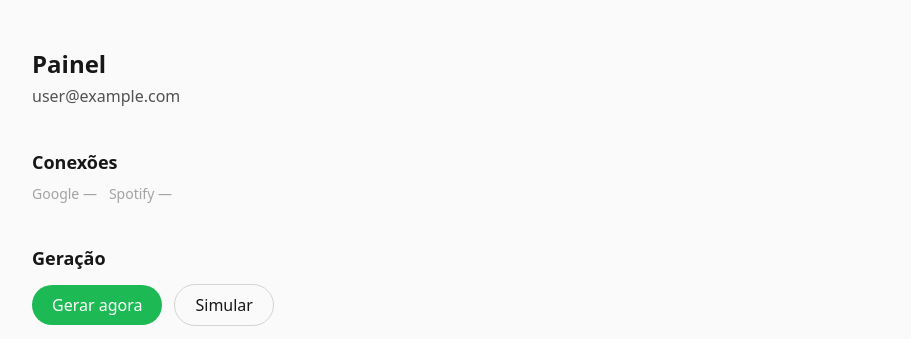
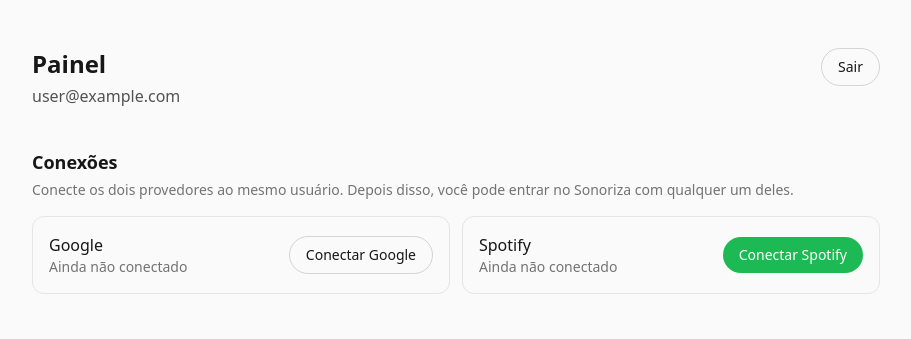
Before and after one commit to marksborn/sonoriza, a Next.js app: page /dashboard in a window 1280 px wide. Shown: the top 339 px of the page, without its empty margins (184-1095 px from the left). Built offline with nearby package versions, Linux system fonts and the light colour scheme; no server answers; the database is empty; sample sign-in values are in the browser's storage.

Commit message:
feat: connect missing OAuth providers from the dashboard

```diff
--- a/src/app/dashboard/page.tsx
+++ b/src/app/dashboard/page.tsx
@@ -1,12 +1,59 @@
 import { redirect } from "next/navigation";
 
 import { RunControls } from "@/components/RunControls";
-import { auth } from "@/lib/auth";
+import { auth, signIn, signOut } from "@/lib/auth";
 import { prisma } from "@/lib/prisma";
 
 export default async function DashboardPage() {
   const session = await auth();
   if (!session?.user?.id) redirect("/");
+
+  async function connectGoogle() {
+    "use server";
+
+    const currentSession = await auth();
+    if (!currentSession?.user?.id) redirect("/");
+
+    const existingAccount = await prisma.account.findFirst({
+      where: {
+        userId: currentSession.user.id,
+        provider: "google",
+      },
+      select: { id: true },
+    });
+
+    if (existingAccount) redirect("/dashboard");
+
+    // Auth.js receives the current database session cookie during the OAuth
+    // callback and links the new provider to this user instead of creating one.
+    await signIn("google", { redirectTo: "/dashboard" });
+  }
+
+  async function connectSpotify() {
+    "use server";
+
+    const currentSession = await auth();
+    if (!currentSession?.user?.id) redirect("/");
+
+    const existingAccount = await prisma.account.findFirst({
+      where: {
+        userId: currentSession.user.id,
+        provider: "spotify",
+      },
+      select: { id: true },
+    });
+
+    if (existingAccount) redirect("/dashboard");
+
+    // If this Spotify account already belongs to another user, Auth.js rejects
+    // the link rather than moving or merging it implicitly.
+    await signIn("spotify", { redirectTo: "/dashboard" });
+  }
+
+  async function logOut() {
+    "use server";
+    await signOut({ redirectTo: "/" });
+  }
 
   const [targets, runs, connectedProviders] = await Promise.all([
     prisma.targetPlaylist.findMany({
@@ -24,27 +71,77 @@ export default async function DashboardPage() {
     }),
   ]);
 
-  const providers = new Set(connectedProviders.map((a) => a.provider));
+  const providers = new Set(connectedProviders.map((account) => account.provider));
+  const hasGoogle = providers.has("google");
+  const hasSpotify = providers.has("spotify");
 
   return (
     <main className="mx-auto max-w-4xl space-y-10 px-6 py-12">
-      <header className="space-y-1">
-        <h1 className="text-2xl font-bold">Painel</h1>
-        <p className="text-neutral-600 dark:text-neutral-400">
-          {session.user.email}
-        </p>
+      <header className="flex flex-wrap items-start justify-between gap-4">
+        <div className="space-y-1">
+          <h1 className="text-2xl font-bold">Painel</h1>
+          <p className="text-neutral-600 dark:text-neutral-400">
+            {session.user.email}
+          </p>
+        </div>
+        <form action={logOut}>
+          <button
+            type="submit"
+            className="rounded-full border border-neutral-300 px-4 py-2 text-sm font-medium hover:bg-neutral-100 dark:border-neutral-700 dark:hover:bg-neutral-900"
+          >
+            Sair
+          </button>
+        </form>
       </header>
 
-      <section className="space-y-2">
-        <h2 className="text-lg font-semibold">Conexões</h2>
-        <ul className="flex gap-3 text-sm">
-          <li className={providers.has("google") ? "text-brand" : "text-neutral-400"}>
-            Google {providers.has("google") ? "✓" : "—"}
-          </li>
-          <li className={providers.has("spotify") ? "text-brand" : "text-neutral-400"}>
-            Spotify {providers.has("spotify") ? "✓" : "—"}
-          </li>
-        </ul>
+      <section className="space-y-4">
+        <div className="space-y-1">
+          <h2 className="text-lg font-semibold">Conexões</h2>
+          <p className="text-sm text-neutral-500">
+            Conecte os dois provedores ao mesmo usuário. Depois disso, você pode
+            entrar no Sonoriza com qualquer um deles.
+          </p>
+        </div>
+
+        <div className="grid gap-3 sm:grid-cols-2">
+          <article className="flex items-center justify-between gap-4 rounded-xl border border-neutral-200 p-4 dark:border-neutral-800">
+            <div>
+              <h3 className="font-medium">Google</h3>
+              <p className={hasGoogle ? "text-sm text-brand" : "text-sm text-neutral-500"}>
+                {hasGoogle ? "Conectado ✓" : "Ainda não conectado"}
+              </p>
+            </div>
+            {!hasGoogle && (
+              <form action={connectGoogle}>
+                <button
+                  type="submit"
+                  className="rounded-full border border-neutral-300 px-4 py-2 text-sm font-medium hover:bg-neutral-100 dark:border-neutral-700 dark:hover:bg-neutral-900"
+                >
+                  Conectar Google
+                </button>
+              </form>
+            )}
+          </article>
+
+          <article className="flex items-center justify-between gap-4 rounded-xl border border-neutral-200 p-4 dark:border-neutral-800">
+            <div>
+              <h3 className="font-medium">Spotify</h3>
+              <p className={hasSpotify ? "text-sm text-brand" : "text-sm text-neutral-500"}>
+                {hasSpotify ? "Conectado ✓" : "Ainda não conectado"}
+              </p>
+            </div>
+            {!hasSpotify && (
+              <form action={connectSpotify}>
+                <button
+                  type="submit"
+                  className="rounded-full bg-brand px-4 py-2 text-sm font-medium text-white hover:bg-brand-dark"
+                >
+                  Conectar Spotify
+                </button>
+              </form>
+            )}
+          </article>
+        </div>
       </section>
 
       <section className="space-y-3">
@@ -61,10 +158,11 @@ export default async function DashboardPage() {
           </p>
         ) : (
           <ul className="space-y-1 text-sm">
-            {targets.map((t) => (
-              <li key={t.id}>
-                <span className="font-medium">{t.name}</span> · prioridade{" "}
-                {t.priority} · {t.durationMode} · {t.podcastPercent}% podcasts
+            {targets.map((target) => (
+              <li key={target.id}>
+                <span className="font-medium">{target.name}</span> · prioridade{" "}
+                {target.priority} · {target.durationMode} · {target.podcastPercent}%
+                podcasts
               </li>
             ))}
           </ul>
@@ -77,11 +175,11 @@ export default async function DashboardPage() {
           <p className="text-sm text-neutral-500">Nenhuma execução ainda.</p>
         ) : (
           <ul className="space-y-1 text-sm">
-            {runs.map((r) => (
-              <li key={r.id}>
-                {r.startedAt.toISOString()} · {r.trigger} ·{" "}
-                <span className="font-medium">{r.status}</span>
-                {r.simulation ? " (simulação)" : ""}
+            {runs.map((run) => (
+              <li key={run.id}>
+                {run.startedAt.toISOString()} · {run.trigger} ·{" "}
+                <span className="font-medium">{run.status}</span>
+                {run.simulation ? " (simulação)" : ""}
               </li>
             ))}
           </ul>
```
